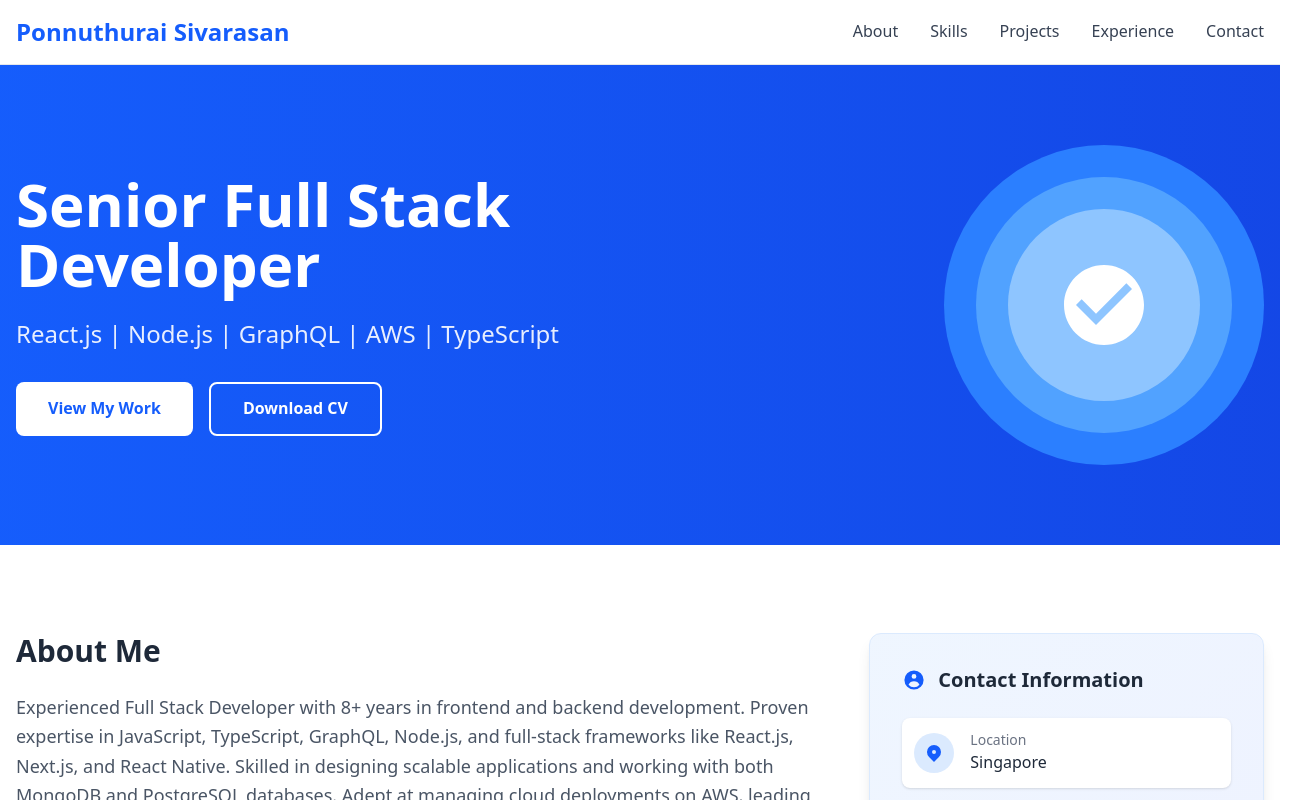
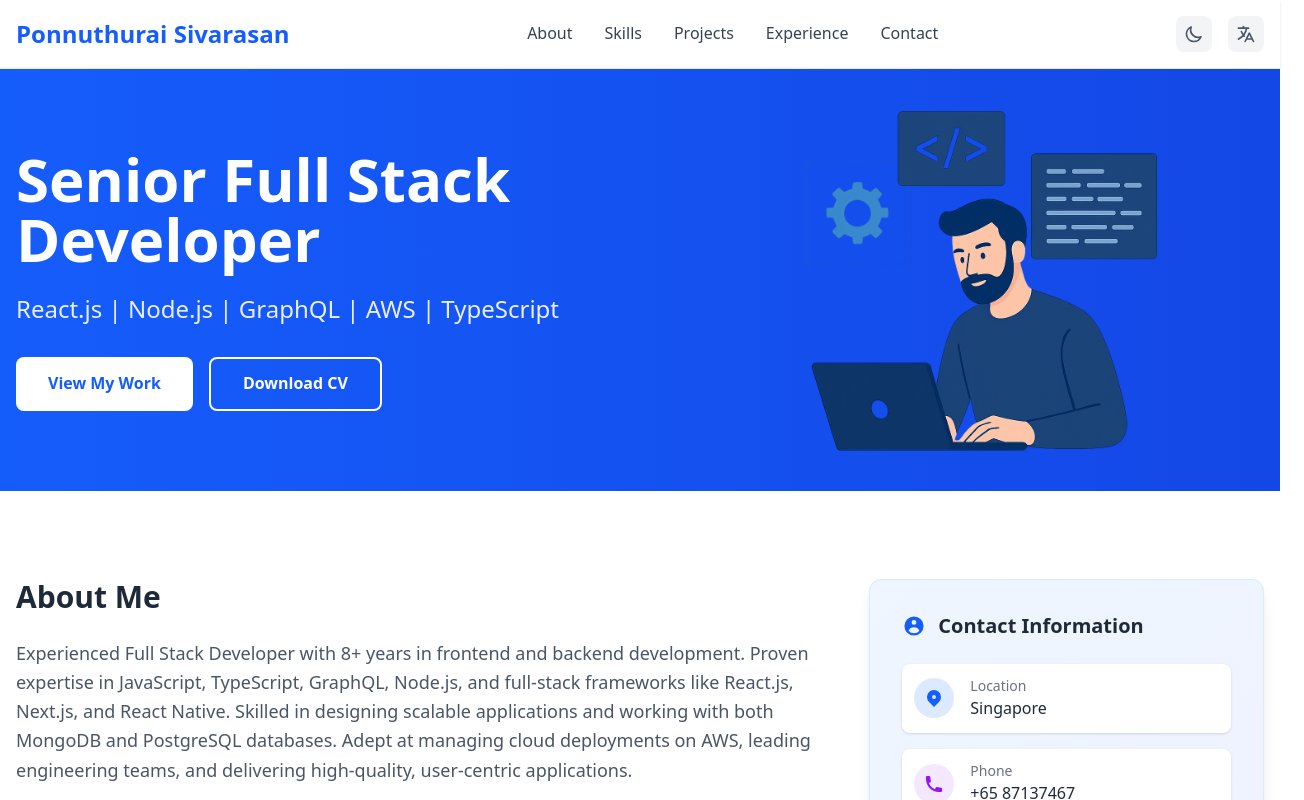
Before and after one commit to sivarasan-dev/sivarasan-dev.github.io, a Next.js app: page / in a window 1280 px wide. Shown: the top 800 px of the page, 1304 px wide, since content can reach past the window. Built offline with nearby package versions, Linux system fonts and the light colour scheme.

Commit message:
Add portfolio photo and update hero section layout in the homepage

```diff
--- a/src/app/page.tsx
+++ b/src/app/page.tsx
@@ -1,15 +1,8 @@
 "use client";
 
+import Image from "next/image";
 
 export default function Home() {
-
-
-
-
-
-  // Prevent hydration mismatch by not rendering theme-dependent content until mounted
-
-
   return (
     <div className="min-h-screen bg-white dark:bg-gray-900">
       {/* Navigation Bar */}
@@ -24,15 +17,27 @@ export default function Home() {
               <a href="#experience" className="text-gray-700 dark:text-gray-300 hover:text-blue-600 transition-colors">Experience</a>
               <a href="#contact" className="text-gray-700 dark:text-gray-300 hover:text-blue-600 transition-colors">Contact</a>
             </div>
+            <div className="flex items-center space-x-4">
+              <button className="p-2 rounded-lg bg-gray-100 dark:bg-gray-800 hover:bg-gray-200 dark:hover:bg-gray-700 transition-colors">
+                <svg className="w-5 h-5 text-gray-600 dark:text-gray-400" fill="none" stroke="currentColor" viewBox="0 0 24 24">
+                  <path strokeLinecap="round" strokeLinejoin="round" strokeWidth={2} d="M20.354 15.354A9 9 0 018.646 3.646 9.003 9.003 0 0012 21a9.003 9.003 0 008.354-5.646z" />
+                </svg>
+              </button>
+              <button className="p-2 rounded-lg bg-gray-100 dark:bg-gray-800 hover:bg-gray-200 dark:hover:bg-gray-700 transition-colors">
+                <svg className="w-5 h-5 text-gray-600 dark:text-gray-400" fill="none" stroke="currentColor" viewBox="0 0 24 24">
+                  <path strokeLinecap="round" strokeLinejoin="round" strokeWidth={2} d="M3 5h12M9 3v2m1.048 9.5A18.022 18.022 0 016.412 9m6.088 9h7M11 21l5-10 5 10M12.751 5C11.783 10.77 8.07 15.61 3 18.129" />
+                </svg>
+              </button>
+            </div>
           </div>
         </div>
       </nav>
 
       {/* Hero Section */}
-      <section className="bg-gradient-to-r from-blue-600 to-blue-700 text-white py-20">
+      <section className="bg-gradient-to-r from-blue-600 to-blue-700 text-white py-20 relative">
         <div className="container mx-auto px-4">
           <div className="grid grid-cols-1 lg:grid-cols-2 gap-12 items-center">
-            <div>
+          <div>
               <h1 className="text-5xl md:text-6xl font-bold mb-6">Senior Full Stack Developer</h1>
               <p className="text-xl md:text-2xl mb-8 opacity-90">React.js | Node.js | GraphQL | AWS | TypeScript</p>
               <div className="flex flex-col sm:flex-row gap-4">
@@ -48,17 +53,22 @@ export default function Home() {
                 </a>
               </div>
             </div>
-            <div className="flex justify-center lg:justify-end">
-              <div className="relative w-80 h-80 bg-blue-500 rounded-full flex items-center justify-center">
-                <div className="w-64 h-64 bg-blue-400 rounded-full flex items-center justify-center">
-                  <div className="w-48 h-48 bg-blue-300 rounded-full flex items-center justify-center">
-                    <svg className="w-24 h-24 text-white" fill="currentColor" viewBox="0 0 24 24">
-                      <path d="M12 2C6.48 2 2 6.48 2 12s4.48 10 10 10 10-4.48 10-10S17.52 2 12 2zm-2 15l-5-5 1.41-1.41L10 14.17l7.59-7.59L19 8l-9 9z"/>
-                    </svg>
-                  </div>
+          <div className="hidden lg:block">
+              <div className="absolute top-0 w-1/2 h-full">
+                <div className="relative w-full h-full">
+                  <Image
+                    src="/portfolio-photo.png"
+                    alt="Ponnuthurai Sivarasan - Senior Full Stack Developer"
+                    fill
+                    className="object-contain"
+                    priority
+                    sizes="50vw"
+                  />
                 </div>
               </div>
             </div>
+
+
           </div>
         </div>
       </section>
@@ -352,7 +362,7 @@ export default function Home() {
       {/* Footer */}
       <footer className="bg-gray-800 text-white py-8">
         <div className="container mx-auto px-4 text-center">
-          <p className="text-gray-300">© 2024 Sivarasan Ponnuthurai. All rights reserved.</p>
+          <p className="text-gray-300">© 2025 Ponnuthurai Sivarasan. All rights reserved.</p>
         </div>
       </footer>
     </div>
```
Also changed, not shown: public/portfolio-photo.png (added).
